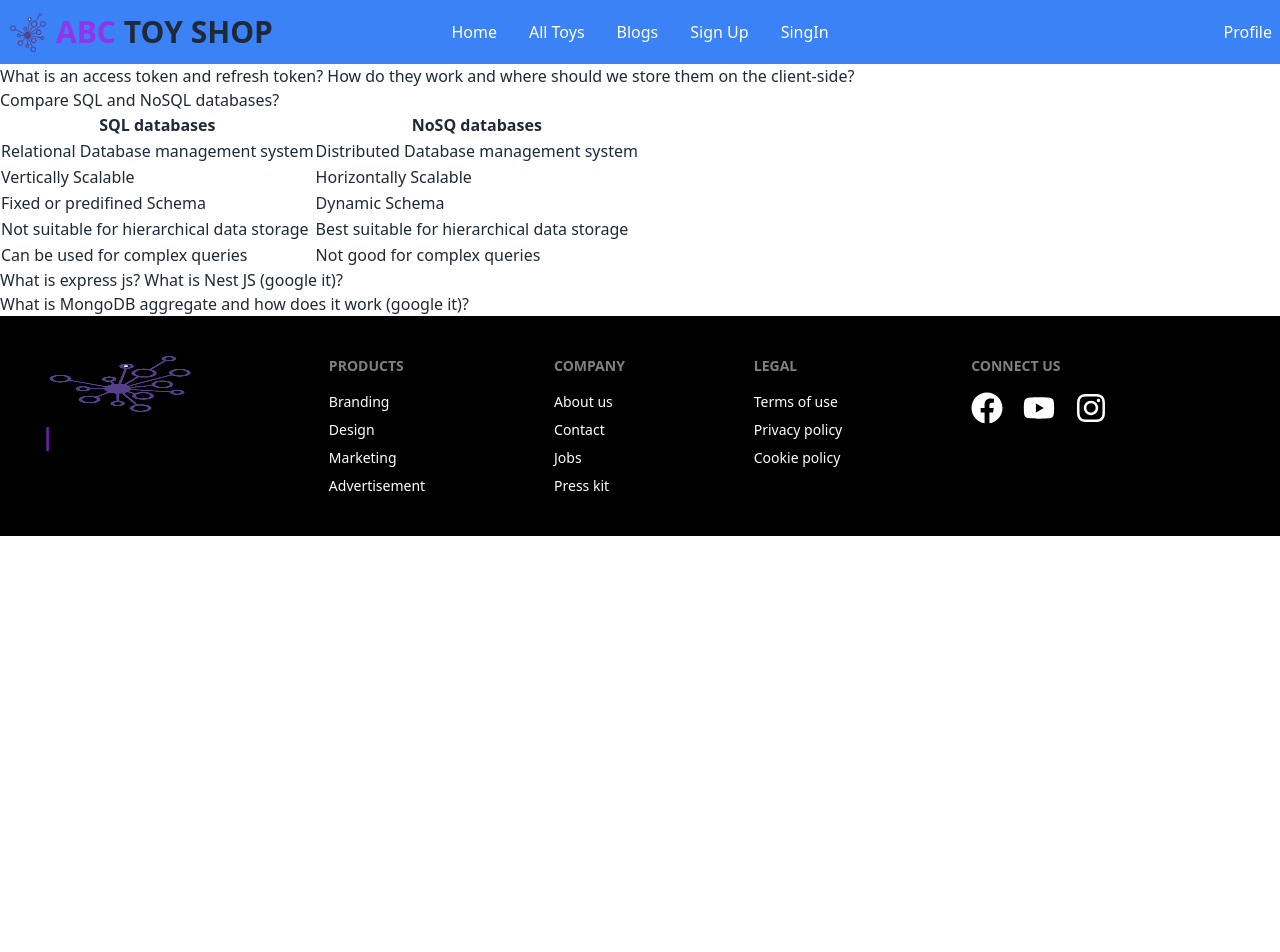
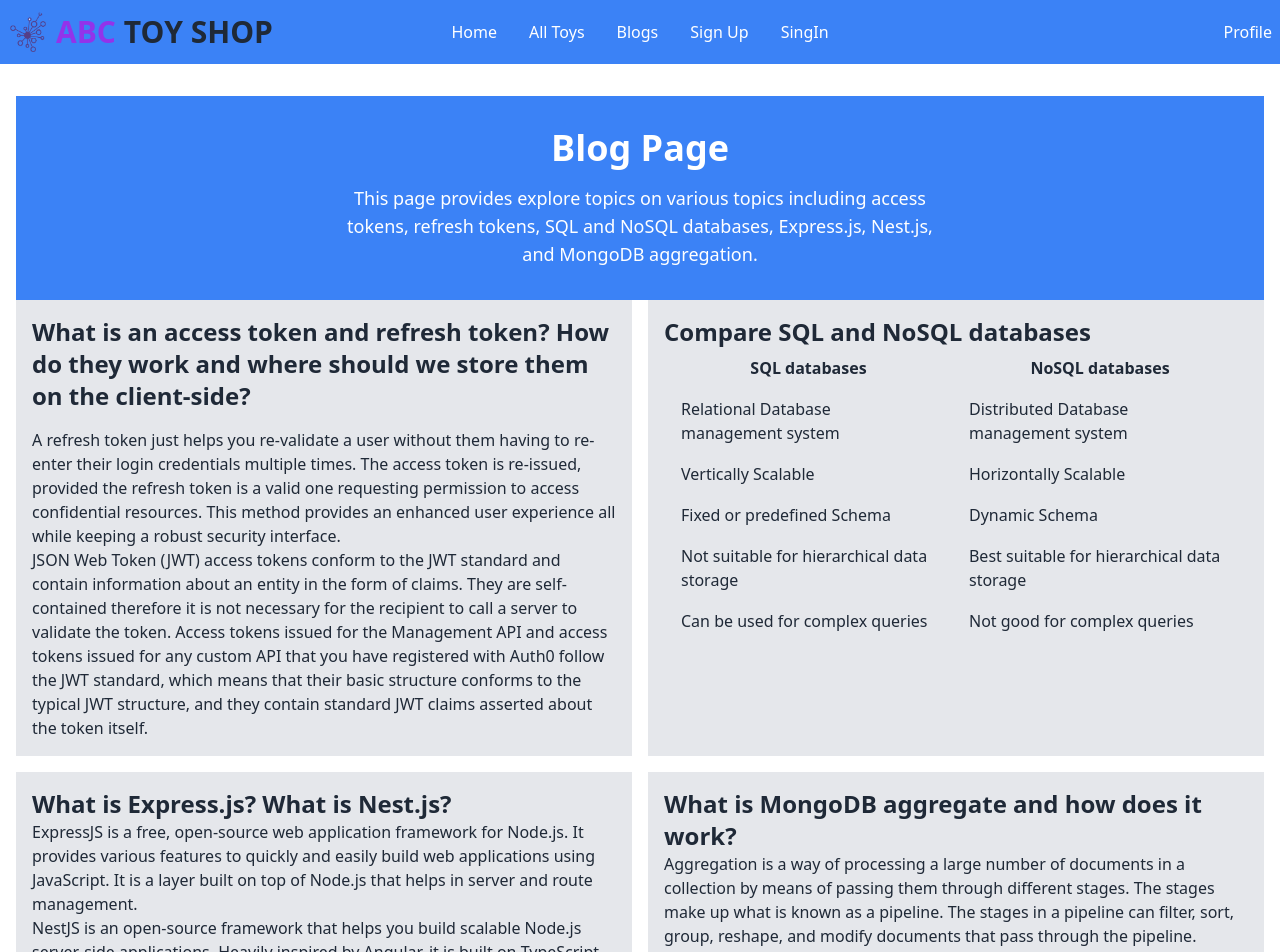
Before and after one commit to aminulislam2002/edu-toys-gallery-client, a React (Vite) app: page /blogs in a window 1280 px wide. Shown: the top 952 px of the page. Before the commit the page ends 800 px from the top, so only its background shows below. Built offline with nearby package versions, Linux system fonts and the light colour scheme; no server answers.

Commit message:
add blog page

```diff
--- a/src/pages/Blogs/Blogs.jsx
+++ b/src/pages/Blogs/Blogs.jsx
@@ -1,41 +1,92 @@
 const Blogs = () => {
   return (
-    <div>
-      <h1>What is an access token and refresh token? How do they work and where should we store them on the client-side?</h1>
-      <div>
-        <h1>Compare SQL and NoSQL databases?</h1>
-        <table>
+    <div className="container mx-auto px-4 py-8">
+      <div className="bg-blue-500 py-8">
+        <div className="container mx-auto px-4">
+          <div className="text-white text-center">
+            <h1 className="text-4xl font-bold mb-4">Blog Page</h1>
+            <p className="text-lg w-1/2 mx-auto">
+              This page provides explore topics on various topics including access tokens, refresh tokens, SQL and NoSQL
+              databases, Express.js, Nest.js, and MongoDB aggregation.
+            </p>
+          </div>
+        </div>
+      </div>
+
+      <div className="grid grid-cols-2 gap-4">
+        <div className="bg-gray-200 p-4">
+          <h1 className="text-2xl font-bold mb-4">
+            What is an access token and refresh token? How do they work and where should we store them on the client-side?
+          </h1>
+          <p className="text-gray-800">
+            A refresh token just helps you re-validate a user without them having to re-enter their login credentials
+            multiple times. The access token is re-issued, provided the refresh token is a valid one requesting permission to
+            access confidential resources. This method provides an enhanced user experience all while keeping a robust
+            security interface.
+          </p>
+          <p className="text-gray-800">
+            JSON Web Token (JWT) access tokens conform to the JWT standard and contain information about an entity in the
+            form of claims. They are self-contained therefore it is not necessary for the recipient to call a server to
+            validate the token. Access tokens issued for the Management API and access tokens issued for any custom API that
+            you have registered with Auth0 follow the JWT standard, which means that their basic structure conforms to the
+            typical JWT structure, and they contain standard JWT claims asserted about the token itself.
+          </p>
+        </div>
+        <div className="bg-gray-200 p-4">
+          <h1 className="text-2xl font-bold">Compare SQL and NoSQL databases</h1>
+          <table className="table-auto w-full">
+            <thead>
+              <tr>
+                <th className="px-4 py-2">SQL databases</th>
+                <th className="px-4 py-2">NoSQL databases</th>
+              </tr>
+            </thead>
             <tbody>
               <tr>
-              <th>SQL databases</th>
-              <th>NoSQ databases</th>
+                <td className="border px-4 py-2">Relational Database management system</td>
+                <td className="border px-4 py-2">Distributed Database management system</td>
               </tr>
               <tr>
-              <td>Relational Database management system</td>
-              <td>Distributed Database management system</td>
+                <td className="border px-4 py-2">Vertically Scalable</td>
+                <td className="border px-4 py-2">Horizontally Scalable</td>
               </tr>
               <tr>
-              <td>Vertically Scalable</td>
-              <td>Horizontally Scalable</td>
+                <td className="border px-4 py-2">Fixed or predefined Schema</td>
+                <td className="border px-4 py-2">Dynamic Schema</td>
               </tr>
               <tr>
-              <td>Fixed or predifined Schema</td>
-              <td>Dynamic Schema</td>
+                <td className="border px-4 py-2">Not suitable for hierarchical data storage</td>
+                <td className="border px-4 py-2">Best suitable for hierarchical data storage</td>
               </tr>
               <tr>
-              <td>Not suitable for hierarchical data storage</td>
-              <td>Best suitable for hierarchical data storage</td>
-            </tr>
-            <tr>
-              <td>Can be used for complex queries</td>
-              <td>Not good for complex queries</td>
+                <td className="border px-4 py-2">Can be used for complex queries</td>
+                <td className="border px-4 py-2">Not good for complex queries</td>
               </tr>
             </tbody>
           </table>
         </div>
-
-      <h1>What is express js? What is Nest JS (google it)?</h1>
-      <h1>What is MongoDB aggregate and how does it work (google it)?</h1>
+        <div className="bg-gray-200 p-4">
+          <h1 className="text-2xl font-bold">What is Express.js? What is Nest.js?</h1>
+          <p className="text-gray-800">
+            ExpressJS is a free, open-source web application framework for Node.js. It provides various features to quickly
+            and easily build web applications using JavaScript. It is a layer built on top of Node.js that helps in server
+            and route management.
+          </p>
+          <p className="text-gray-800">
+            NestJS is an open-source framework that helps you build scalable Node.js server-side applications. Heavily
+            inspired by Angular, it is built on TypeScript and uses progressive JavaScript. It has a simple design with 3
+            main components: controllers, modules, and providers.
+          </p>
+        </div>
+        <div className="bg-gray-200 p-4">
+          <h1 className="text-2xl font-bold">What is MongoDB aggregate and how does it work?</h1>
+          <p className="text-gray-800">
+            Aggregation is a way of processing a large number of documents in a collection by means of passing them through
+            different stages. The stages make up what is known as a pipeline. The stages in a pipeline can filter, sort,
+            group, reshape, and modify documents that pass through the pipeline.
+          </p>
+        </div>
+      </div>
     </div>
   );
 };
```
Lines whose indentation alone changed are shown as unchanged.
